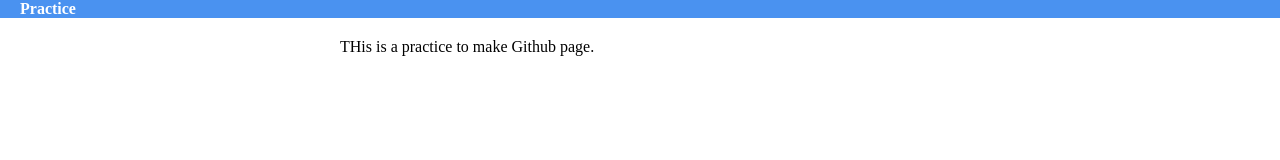
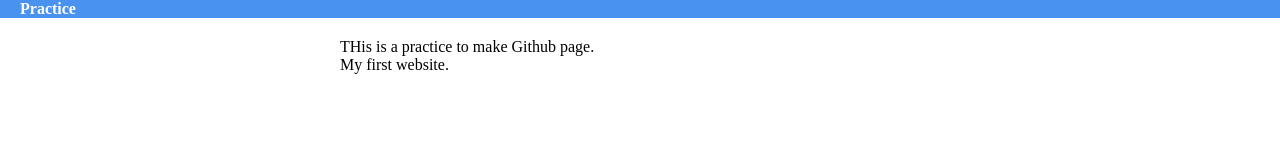
Before and after one commit to jvm1120/jvm12.github.io, a plain HTML site: page index.html in a window 1280 px wide. Drawn offline with Linux system fonts and the light colour scheme.

Commit message:
Add files via upload

```diff
--- a/index.html
+++ b/index.html
@@ -11,6 +11,8 @@
     <h1>Practice</h1>
     <main>
     <p>THis is a practice to make Github page.</p>
+    <p>My first website.</p>
+
     </main>
 
 </body>
```
